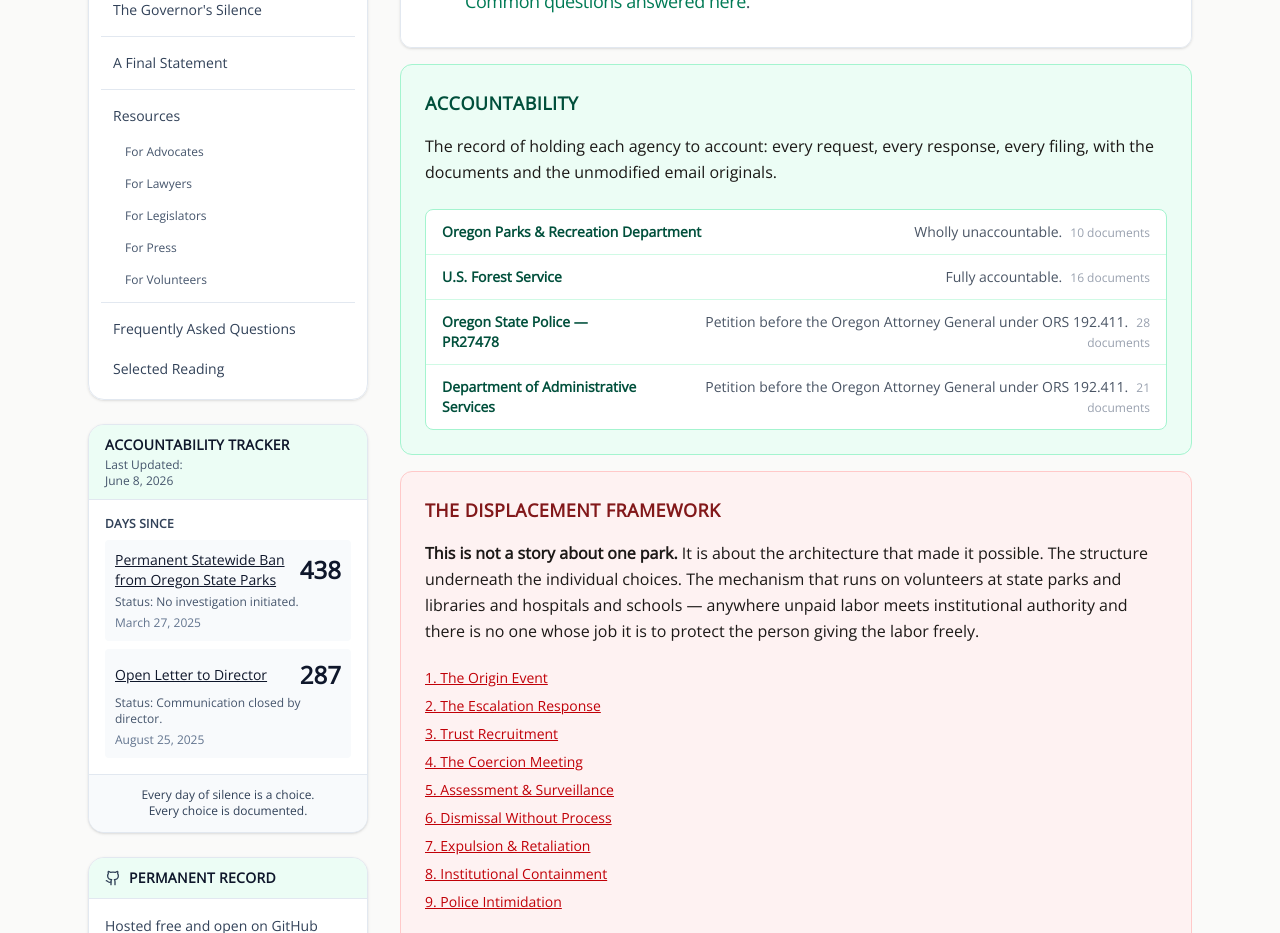
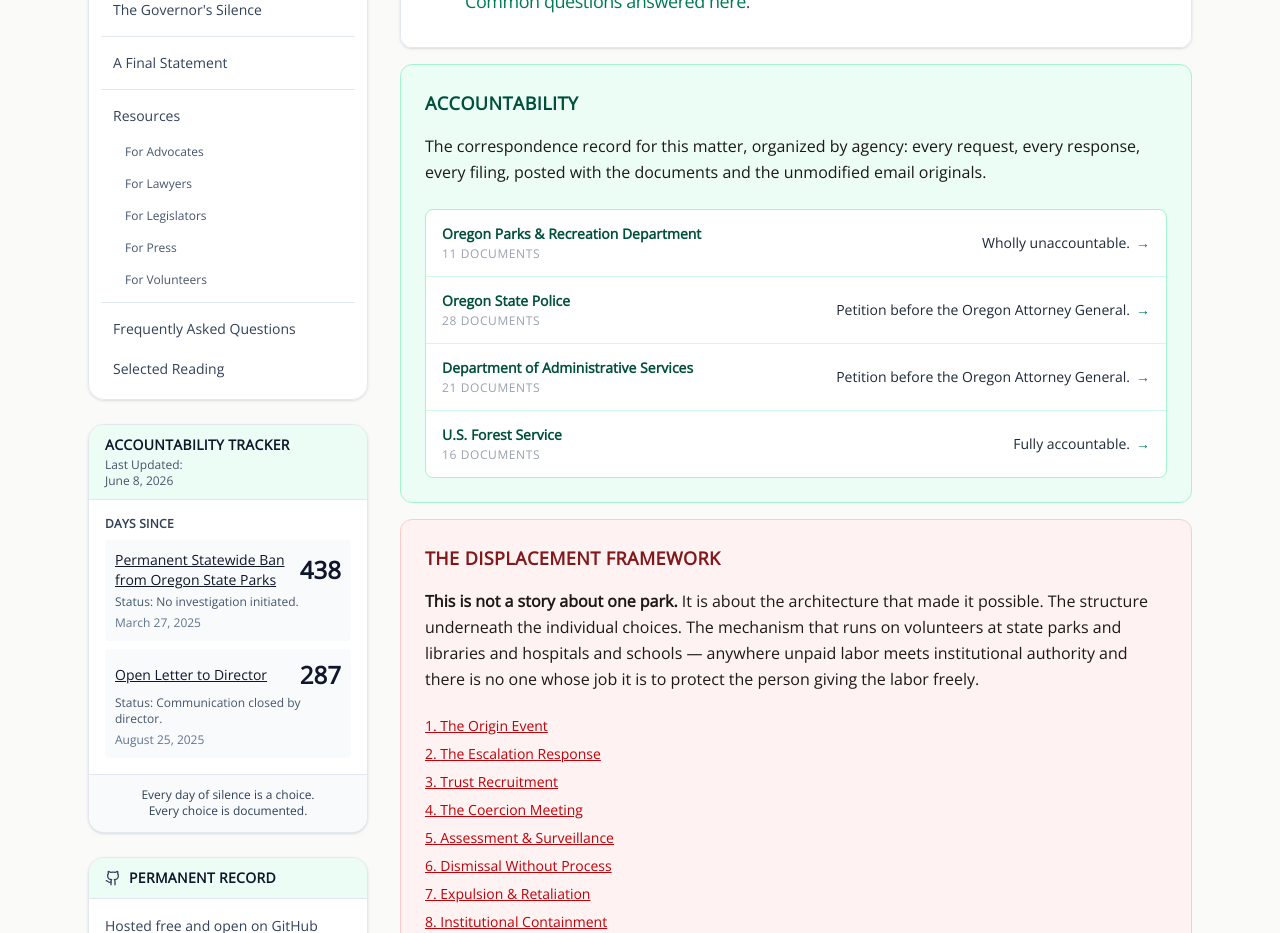
Before and after one commit to rswfire/rswfire.oprd, a Next.js app: page / in a window 1280 px wide. Shown: the part 1040-1973 px from the top of the page. Built offline with nearby package versions, Linux system fonts and the light colour scheme; no server answers.

Commit message:
Add the notice of publication; refine the homepage accountability section
- OPRD register: the July 28 notice of publication to the agencies
- Homepage: documentary framing for the section copy, restructured
  rows (agency and document count left, status right), USFS ordered
  last to match the nav

```diff
--- a/app/(archive)/page.tsx
+++ b/app/(archive)/page.tsx
@@ -94,7 +94,7 @@ export default function OverviewPage() {
                 </h2>
 
                 <div className="mt-4 text-base leading-relaxed">
-                    The record of holding each agency to account: every request, every response, every filing, with the documents and the unmodified email originals.
+                    The correspondence record for this matter, organized by agency: every request, every response, every filing, posted with the documents and the unmodified email originals.
                 </div>
 
                 <div className="mt-6 rounded-lg overflow-hidden border border-emerald-200 divide-y divide-emerald-100 bg-white">
@@ -102,12 +102,15 @@ export default function OverviewPage() {
                         <Link
                             key={t.slug}
                             href={`/accountability/${t.slug}`}
-                            className="flex flex-col sm:flex-row sm:items-center sm:justify-between gap-1 sm:gap-4 px-4 py-3 hover:bg-emerald-50 transition-colors"
+                            className="group flex flex-col min-[400px]:flex-row min-[400px]:items-center min-[400px]:justify-between gap-1.5 min-[400px]:gap-6 px-4 py-3.5 hover:bg-emerald-50 transition-colors"
                         >
-                            <span className="text-sm font-semibold text-emerald-900">{t.title}</span>
-                            <span className="text-sm text-gray-600 sm:text-right">
+                            <span className="min-w-0">
+                                <span className="block text-sm font-semibold text-emerald-900 group-hover:text-emerald-700 transition-colors">{t.title}</span>
+                                <span className="mt-0.5 block text-xs uppercase tracking-wider text-gray-400">{t.filings.length} documents</span>
+                            </span>
+                            <span className="shrink-0 text-sm text-gray-800 min-[400px]:text-right min-[400px]:max-w-[50%]">
                                 {t.status}
-                                <span className="ml-2 text-xs text-gray-400">{t.filings.length} documents</span>
+                                <span className="ml-1.5 text-emerald-700 group-hover:translate-x-0.5 inline-block transition-transform">&rarr;</span>
                             </span>
                         </Link>
                     ))}
--- a/data/threads.ts
+++ b/data/threads.ts
@@ -118,6 +118,16 @@ export const OPRD_THREAD: RecordsThreadData = {
             summary: "Courtesy notice of intent to file a claim under ORS 30.275 concerning the March 24, 2026 visit, stating the claims released and the one question that remains.",
             docs: [{ label: "Notice of Intent", href: "/records/oprd/2026-07-26-otca-notice-of-intent.pdf" }],
             eml: "/records/oprd/eml/2026-07-26_0754_otca-notice-of-intent.eml",
+        },
+        {
+            id: "notice-of-publication",
+            date: "July 28, 2026",
+            kind: "notice",
+            title: "Notice of publication",
+            to: "OPRD leadership, OSP Central Records, DAS, and the Governor",
+            summary: "Notice to the agencies that the correspondence record for this matter is published at oprdvolunteerabuse.org/accountability, organized by agency, with each entry posted as a PDF rendering and as the unmodified original email, whose DKIM signatures allow independent verification.",
+            docs: [{ label: "Notice of Publication", href: "/records/oprd/2026-07-28-notice-of-publication.pdf" }],
+            eml: "/records/oprd/eml/2026-07-28_1142_notice-of-publication.eml",
         },
     ],
 };
@@ -299,10 +309,10 @@ export const USFS_THREAD: RecordsThreadData = {
 
 export const OSP_THREAD: RecordsThreadData = {
     slug: "osp",
-    title: "Oregon State Police — PR27478",
+    title: "Oregon State Police",
     agency: "Oregon State Police",
     matter: "Public Records Request PR27478 · CAD event SP26097765",
-    status: "Petition before the Oregon Attorney General under ORS 192.411.",
+    status: "Petition before the Oregon Attorney General.",
     summary: [
         "My public records request for the March 24, 2026 police visit to my residence on restricted federal land, and Oregon State Police’s responses to it.",
     ],
@@ -583,7 +593,7 @@ export const DAS_THREAD: RecordsThreadData = {
     title: "Department of Administrative Services",
     agency: "Oregon Department of Administrative Services",
     matter: "Public Records Requests R000879-070126 and R000885-070726",
-    status: "Petition before the Oregon Attorney General under ORS 192.411.",
+    status: "Petition before the Oregon Attorney General.",
     summary: [
         "Public records requests R000879 and R000885 to the Department of Administrative Services, and the Department's responses to them.",
     ],
@@ -786,4 +796,4 @@ export const DAS_THREAD: RecordsThreadData = {
     ],
 };
 
-export const THREADS: RecordsThreadData[] = [OPRD_THREAD, USFS_THREAD, OSP_THREAD, DAS_THREAD];
+export const THREADS: RecordsThreadData[] = [OPRD_THREAD, OSP_THREAD, DAS_THREAD, USFS_THREAD];
```
Also changed, not shown: 2 other files (tests, documents, lock files or other folders).
